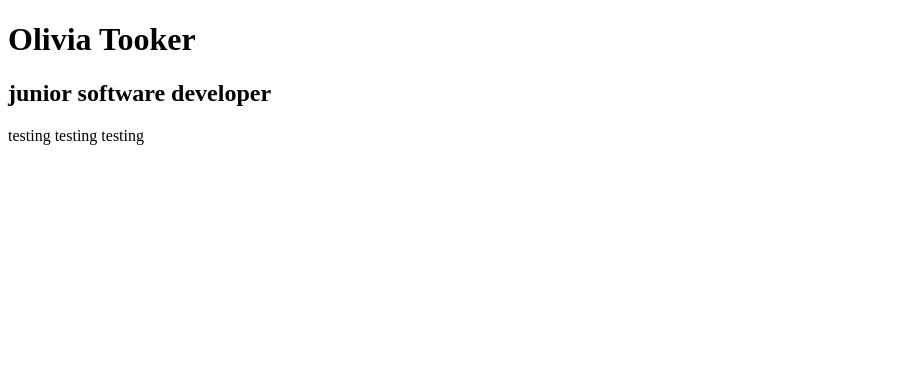
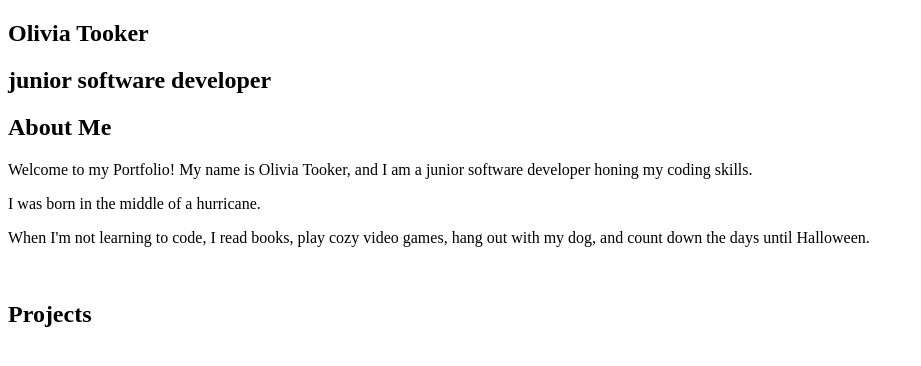
Before and after one commit to ladylivs/github.io, a plain HTML site: page index.html in a window 1280 px wide. Shown: the whole page, without its empty margins (0-921 px from the left). Drawn offline with Linux system fonts and the light colour scheme.

Commit message:
a test a palpatable test

```diff
--- a/index.html
+++ b/index.html
@@ -5,12 +5,35 @@
     <meta http-equiv="X-UA-Compatible" content="IE=edge">
     <meta name="viewport" content="width=device-width, initial-scale=1.0">
     <title>Olivia Tooker Portfolio</title>
-        <h1>Olivia Tooker</h1>
-            <h2>junior software developer</h2>
+
 </head>
 <body>
+    <nav>
+        <h1>Olivia Tooker</h1>
+        <h2>junior software developer</h2>
+    </nav>
+    <main>
+        <section id="about-me">
+            <div id="about-me-container">
+                <h2>About Me</h2>
+                <p>
+                    Welcome to my Portfolio! My name is Olivia Tooker, and I am a junior software developer honing my coding skills.
+                </p>
+                <p>
+                    I was born in the middle of a hurricane.
+                </p>
+                <p>
+                    When I'm not learning to code, I read books, play cozy video games, hang out with my dog, and count down the days until Halloween.
+                </p>
+                <img class="selfie" src="" width="" height="">
+            </div>
+         </section>
+         <section id="projects">
+            <h2>Projects</h2>
+
+         </section>
+    </main>
+
 
 </body>
 </html>
-
-testing testing testing
```
